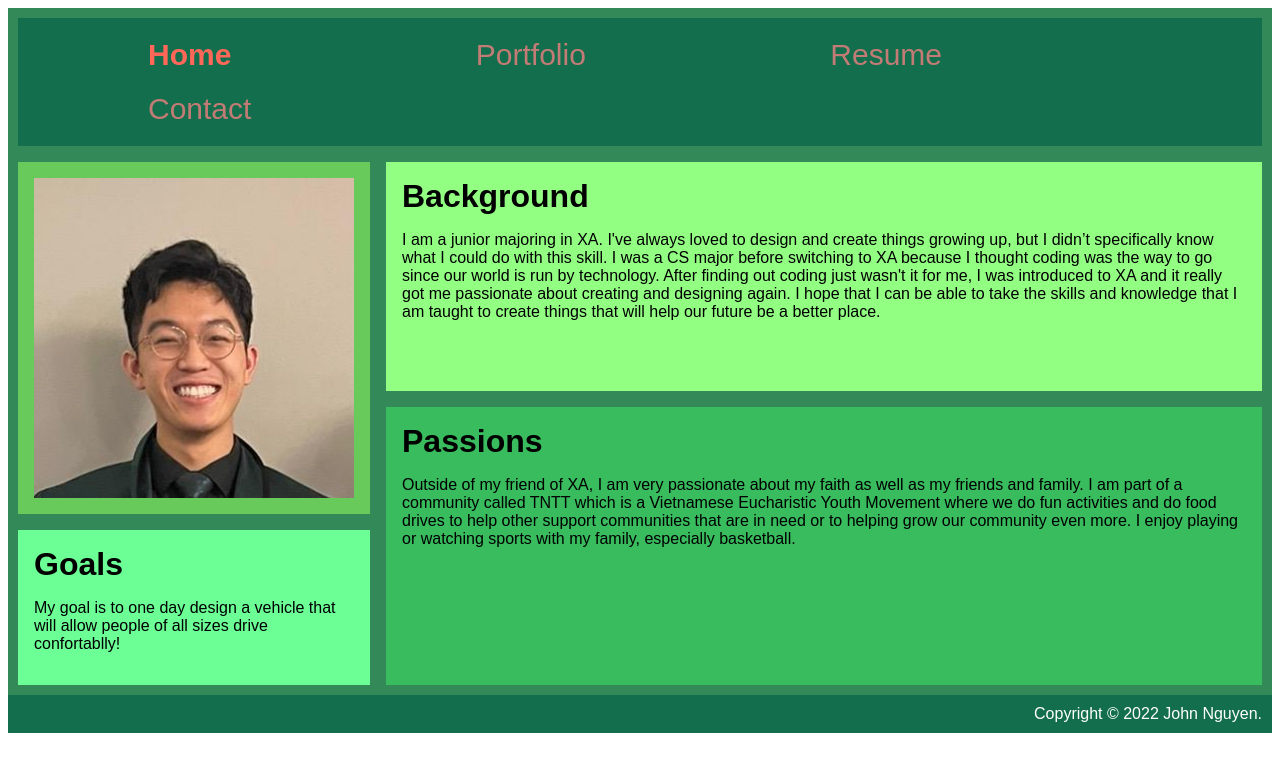
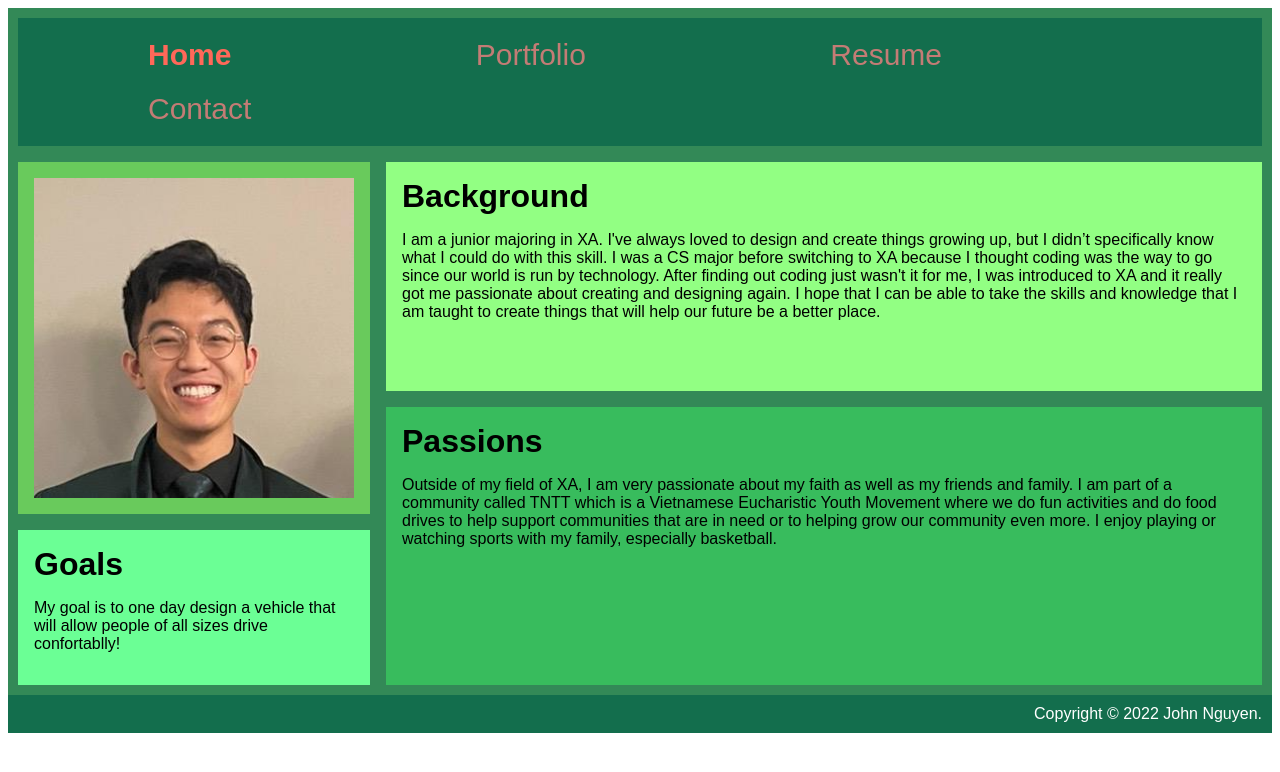
Before and after one commit to Jttnguyen4/JohnNguyen.github.io, a plain HTML site: page homepage.html in a window 1280 px wide. Drawn offline with Linux system fonts and the light colour scheme.

Commit message:
Update homepage.html

```diff
--- a/homepage.html
+++ b/homepage.html
@@ -96,7 +96,7 @@
 
 					<div class = "box box4">
 						<h1>Passions</h1>
-						<p>Outside of my friend of XA, I am very passionate about my faith as well as my friends and family. I am part of a community called TNTT which is a Vietnamese Eucharistic Youth Movement where we do fun activities and do food drives to help other support communities that are in need or to helping grow our community even more. I enjoy playing or watching sports with my family, especially basketball. </p>
+						<p> Outside of my field of XA, I am very passionate about my faith as well as my friends and family. I am part of a community called TNTT which is a Vietnamese Eucharistic Youth Movement where we do fun activities and do food drives to help support communities that are in need or to helping grow our community even more. I enjoy playing or watching sports with my family, especially basketball. </p>
 					</div>
 
 				</div>
```
